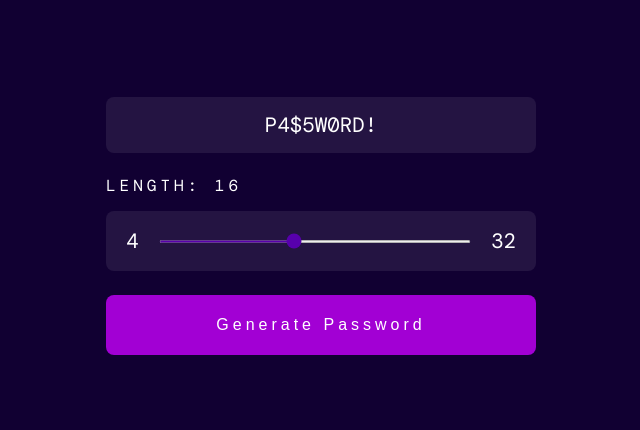
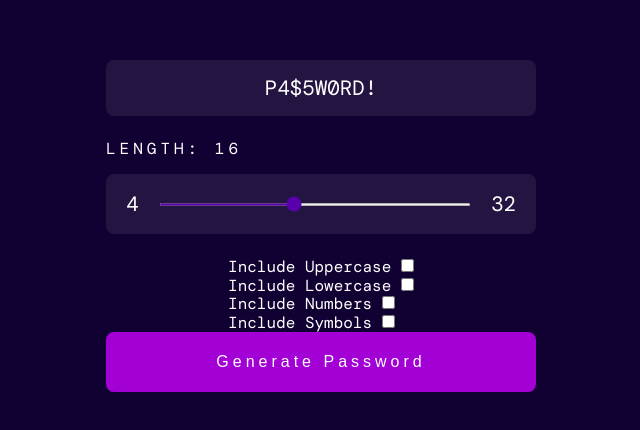
Before and after one commit to julia-retuerta/24-06-24-advanced-password-generator, a website built with Vite: page src/index.html in a window 1280 px wide. Shown: the part 174-604 px from the top of the page, without its empty margins (319-959 px from the left). Built offline with nearby package versions, Linux system fonts and the light colour scheme; some packages are replaced by stand-ins of ours; a web font is replaced by a local one.

Commit message:
practica-casa-24-junio

```diff
--- a/src/index.html
+++ b/src/index.html
@@ -33,6 +33,28 @@
           <span>32</span>
         </div>
 
+        <div id="include-options" class="include-options-container">
+          <div class="input-field">
+            <label for="uppercase" class="include-options-label">Include Uppercase</label>
+            <input type="checkbox" id="uppercase" class="include-options-input" />
+          </div>
+
+          <div class="input-field">
+            <label for="lowercase" class="include-options-label">Include Lowercase</label>
+            <input type="checkbox" id="lowercase" class="include-options-input" />
+          </div>
+
+          <div class="input-field">
+            <label for="numbers" class="include-options-label">Include Numbers</label>
+            <input type="checkbox" id="numbers" class="include-options-input" />
+          </div>
+
+          <div class="input-field">
+            <label for="symbols" class="include-options-label">Include Symbols</label>
+            <input type="checkbox" id="symbols" class="include-options-input" />
+          </div>
+        </div>
+
         <button id="generate-password-button" class="generate-password-button">Generate Password</button>
       </div>
     </main>
--- a/src/js/index.js
+++ b/src/js/index.js
@@ -1,5 +1,12 @@
 // El styles lo importamos aquí, ya se carga después al compilar todo
 import '../scss/styles.scss';
+
+// EXPLICACIONES
+
+// const generatePassword -> función que se encarga de generar el bucle
+//  const randomPosition y  const randomCharacter -> función que se encarga de generar el carácter aleatorio
+// finalPassword = ''; -> sirve para que, cada vez que se pulsa el botón, se vacíe el campo de la ccontraseña y se genere una nueva.
+// passwordElement.textContent = finalPassword -> función que se encarga de escribir el final password
 
 // PASOS
 
@@ -9,6 +16,10 @@ import '../scss/styles.scss';
 //Que al darle al botón de generar contraseña, se genere una contrseña de la longitud que le hemos dicho
 
 const availableCharacters = 'ABCDEFGHIJKLMNOPQRSTUVWXYZabcdefghijklmnopqrstuvwxyz01234567890!@#$%^&*()_+-={}[]:;<>,.?/';
+const upperCaseCharacters = 'ABCDEFGHIJKLMNOPQRSTUVWXYZ';
+const lowerCaseCharacters = 'abcdefghijklmnopqrstuvwxyz';
+const numbersCharacters = '0123456789';
+const symbolsCharacters = '!@#$%^&*()_+-={}[]:;<>,.?/';
 
 const passwordElement = document.getElementById('password');
 const rangeLabelElement = document.getElementById('range-label');
@@ -25,20 +36,38 @@ const updateLabel = () => {
 
 rangeInputElement.addEventListener('input', updateLabel);
 
-// función que se encarga de generar el bucle
+const optionsChecked = () => {
+  const inputElements = document.querySelectorAll('input[type="checkbox"]:checked');
+};
+
+generatePasswordButtonElement.addEventListener('click', optionsChecked);
+
 const generatePassword = () => {
   finalPassword = '';
   for (let i = 0; i < passwordLength; i++) {
-    // función que se encarga de generar el carácter aleatorio
     const randomPosition = Math.floor(Math.random() * availableCharacters.length);
     const randomCharacter = availableCharacters.charAt(randomPosition);
     finalPassword += randomCharacter;
   }
 
-  // función que se encarga de escribir el final password
   passwordElement.textContent = finalPassword;
 };
 
 generatePasswordButtonElement.addEventListener('click', generatePassword);
 
-//finalPassword = ''; esto sirve para que cada vez que se pulsa el botón, se vacíe el campo de la ccontraseña y se genere una nueva.
+/* const checkboxButtonElement = document.getElementById('checkbox-button');
+const checkboxInfoElement = document.getElementById('checkbox-info');
+
+const checkboxChecked = () => {
+  // esta constante hay que declararla dentro de la función para que funcione cuando se presiona el botón
+  const inputsElements = document.querySelectorAll('input[type="checkbox"]:checked');
+  let resultText = `Hay ${inputsElements.length} checkbox marcados: `;
+
+  inputsElements.forEach(input => {
+    resultText += input.value + ' ';
+  });
+
+  checkboxInfoElement.textContent = resultText;
+};
+
+checkboxButtonElement.addEventListener('click', checkboxChecked); */
```
